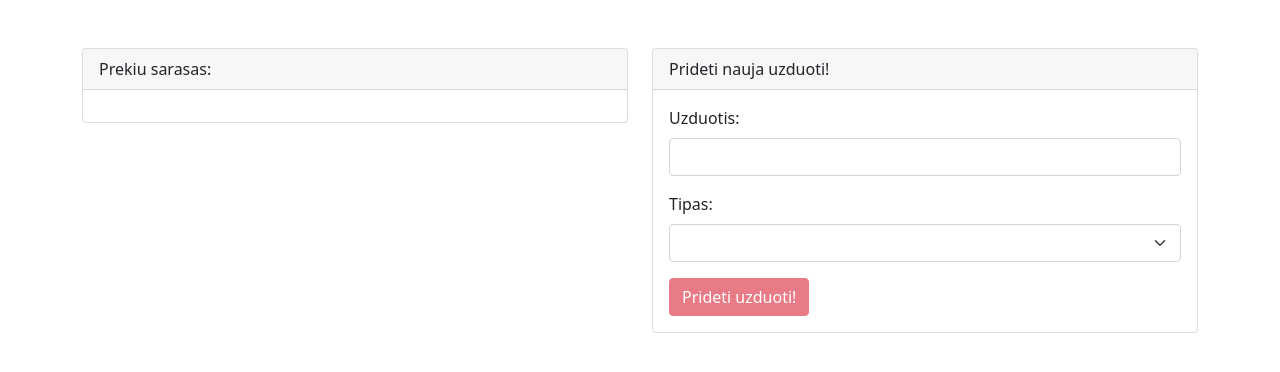
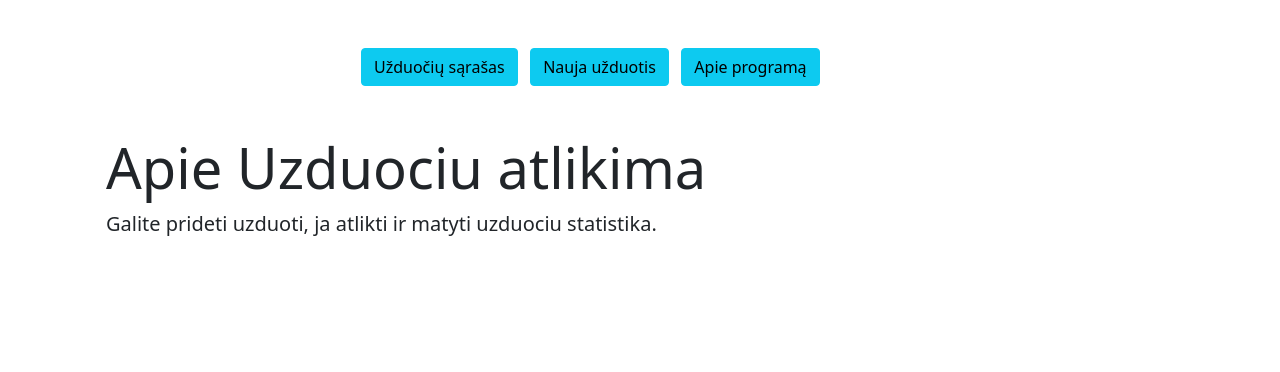
Before and after one commit to DaliusDeveikis/Angular_uzduotys, an Angular app: page /about in a window 1280 px wide. Shown: the top 372 px of the page. Built offline with nearby package versions, Linux system fonts and the light colour scheme.

Commit message:
add routing system

```diff
--- a/src/app/app.component.html
+++ b/src/app/app.component.html
@@ -1,21 +1,8 @@
 <div class="container">
+  <app-navigation></app-navigation>
   <div class="row mt-5">
-    <div class="col-md-6">
-      <div class="card">
-        <div class="card-header">Prekiu sarasas:</div>
-        <div class="card-body">
-          <app-tasks-list></app-tasks-list>
-        </div>
-      </div>
-      <app-task-statistic></app-task-statistic>
-    </div>
-    <div class="col-md-6">
-      <div class="card">
-        <div class="card-header">Prideti nauja uzduoti!</div>
-        <div class="card-body">
-          <app-new-task></app-new-task>
-        </div>
-      </div>
+    <div class="col-md-12">
+      <router-outlet></router-outlet>
     </div>
   </div>
 </div>
--- a/src/app/app.module.ts
+++ b/src/app/app.module.ts
@@ -6,17 +6,30 @@ import { TasksListComponent } from './componenets/tasks-list/tasks-list.componen
 import { FormsModule } from '@angular/forms';
 import { NewTaskComponent } from './componenets/new-task/new-task.component';
 import { TaskStatisticComponent } from './componenets/task-statistic/task-statistic.component';
+import { NavigationComponent } from './componenets/navigation/navigation.component';
+import { RouterModule, Routes } from '@angular/router';
+import { AboutComponent } from './componenets/about/about.component';
+
+
+const appRoutes: Routes = [
+  {path:'', component: TasksListComponent},
+  {path:'new', component: NewTaskComponent},
+  {path:'about', component: AboutComponent}
+]
 
 @NgModule({
   declarations: [
     AppComponent,
     TasksListComponent,
     NewTaskComponent,
-    TaskStatisticComponent
+    TaskStatisticComponent,
+    NavigationComponent,
+    AboutComponent
   ],
   imports: [
     BrowserModule,
-    FormsModule
+    FormsModule,
+    RouterModule.forRoot(appRoutes)
   ],
   providers: [],
   bootstrap: [AppComponent]
--- /dev/null
+++ b/src/app/componenets/about/about.component.html
@@ -0,0 +1,8 @@
+<div class="jumbotron jumbotron-fluid">
+  <div class="container">
+    <h1 class="display-4">Apie Uzduociu atlikima</h1>
+    <p class="lead">
+      Galite prideti uzduoti, ja atlikti ir matyti uzduociu statistika.
+    </p>
+  </div>
+</div>
--- /dev/null
+++ b/src/app/componenets/about/about.component.ts
@@ -0,0 +1,15 @@
+import { Component, OnInit } from '@angular/core';
+
+@Component({
+  selector: 'app-about',
+  templateUrl: './about.component.html',
+  styleUrls: ['./about.component.css']
+})
+export class AboutComponent implements OnInit {
+
+  constructor() { }
+
+  ngOnInit(): void {
+  }
+
+}
--- /dev/null
+++ b/src/app/componenets/navigation/navigation.component.html
@@ -0,0 +1,7 @@
+<div class="mt-5 mb-3 col-md-6 mx-auto">
+  <a routerLink="/" class="btn btn-info"> Užduočių sąrašas</a>
+  &nbsp;
+  <a routerLink="/new" class="btn btn-info">Nauja užduotis</a>
+  &nbsp;
+  <a routerLink="/about" class="btn btn-info">Apie programą</a>
+</div>
--- /dev/null
+++ b/src/app/componenets/navigation/navigation.component.ts
@@ -0,0 +1,15 @@
+import { Component, OnInit } from '@angular/core';
+
+@Component({
+  selector: 'app-navigation',
+  templateUrl: './navigation.component.html',
+  styleUrls: ['./navigation.component.css']
+})
+export class NavigationComponent implements OnInit {
+
+  constructor() { }
+
+  ngOnInit(): void {
+  }
+
+}
--- a/src/app/componenets/new-task/new-task.component.html
+++ b/src/app/componenets/new-task/new-task.component.html
@@ -1,3 +1,6 @@
+<div class="card col-md-6 mx-auto">
+  <div class="card-header">Prideti nauja uzduoti!</div>
+  <div class="card-body">
     <div class="mb-3">
       <label class="form-label">Uzduotis: </label>
       <input type="text" class="form-control" [(ngModel)]="name" />
@@ -20,3 +23,5 @@
     >
       Prideti uzduoti!
     </button>
+  </div>
+</div>
--- a/src/app/componenets/new-task/new-task.component.ts
+++ b/src/app/componenets/new-task/new-task.component.ts
@@ -1,4 +1,5 @@
 import { Component, OnInit } from '@angular/core';
+import { Router } from '@angular/router';
 import { TaskService } from 'src/app/services/task.service'
 
 @Component({
@@ -11,12 +12,16 @@ export class NewTaskComponent implements OnInit {
   public name: string = ''
   public type: string = ''
 
-  constructor(private taskService: TaskService) {
+  constructor(
+    private taskService: TaskService,
+    private router: Router
+    ) {
    }
 
   public addTask () {
     this.taskService.addTask(this.name,this.type)
     this.taskService.setTaskLocalStorage()
+    this.router.navigate(['/']);
   }
 
   ngOnInit(): void {
--- a/src/app/componenets/tasks-list/tasks-list.component.html
+++ b/src/app/componenets/tasks-list/tasks-list.component.html
@@ -1,8 +1,19 @@
+<div class="col-md-6 mx-auto">
+  <div class="card">
+    <div class="card-header">Prekiu sarasas:</div>
+    <div class="card-body">
       <ul class="list-group">
-  <li class="list-group-item" *ngFor="let task of taskList; let n = index">
+        <li
+          class="list-group-item"
+          *ngFor="let task of taskList; let n = index"
+        >
           <b>{{ n + 1 }}. {{ task.name }}</b> tipas: {{ task.type }}
           <button class="btn btn-primary float-end" (click)="deleteTask(n)">
             Uzduotis baigta
           </button>
         </li>
       </ul>
+    </div>
+  </div>
+  <app-task-statistic></app-task-statistic>
+</div>
```
Also changed, not shown: src/app/componenets/about/about.component.css (added), src/app/componenets/navigation/navigation.component.css (added), 2 other files (tests, documents, lock files or other folders). Lines whose indentation alone changed are shown as unchanged.
